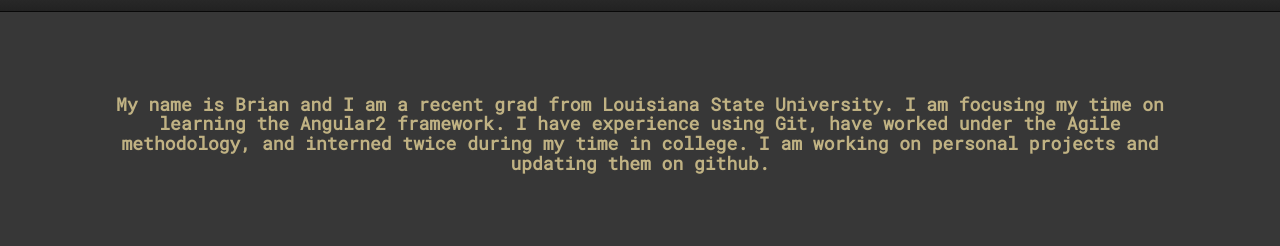
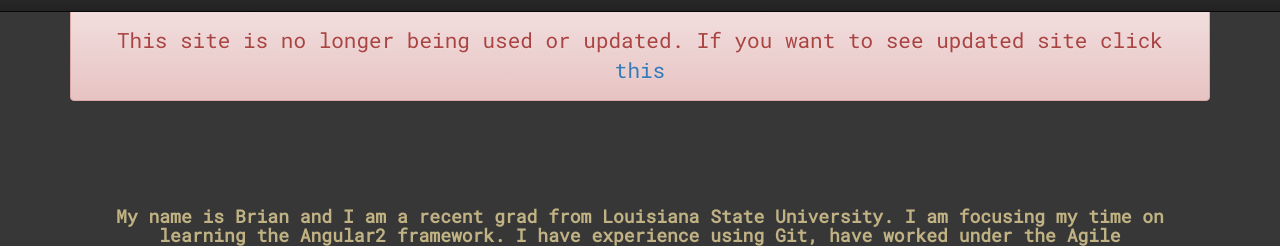
Before and after one commit to braintucker/personal-site, a plain HTML site: page index.html in a window 1280 px wide. Shown: the part 39-285 px from the top of the page. Drawn offline with nearby package versions, Linux system fonts and the light colour scheme.

Commit message:
added alert redirecting to new site

```diff
--- a/index.html
+++ b/index.html
@@ -62,9 +62,13 @@
 	</nav><!-- End navigation bar -->
 	<!-- Jumbotron -->
 
+
 	<div class="jumbotron" id="jumbotron">
 		<div class="container text-center">
 				 <section>
+					 <div class="alert alert-danger">
+						<p>This site is no longer being used or updated. If you want to see updated site click <a href="https://salt-dd59b.firebaseapp.com">this</a></p>
+					</div>
 						 <div class="container1">
 							 <div class="container text-center">
 								 <div class="col-lg-12">
```
